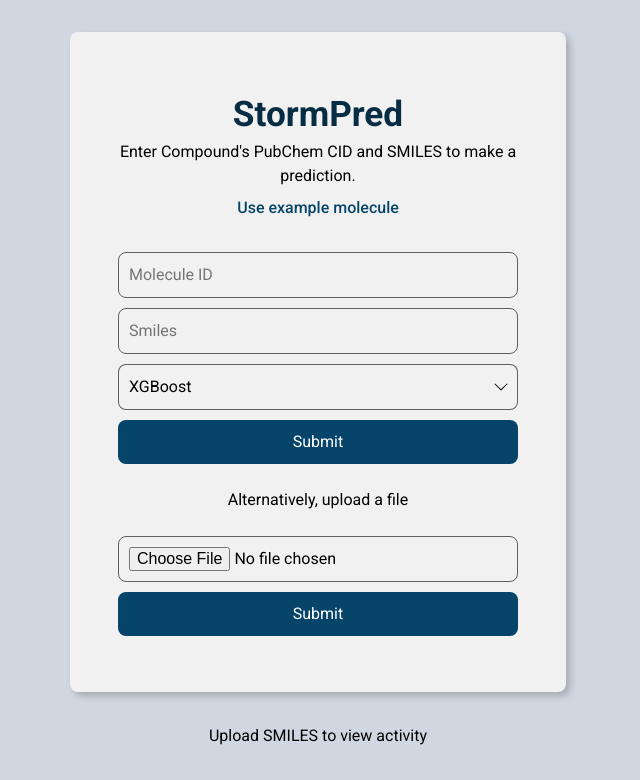
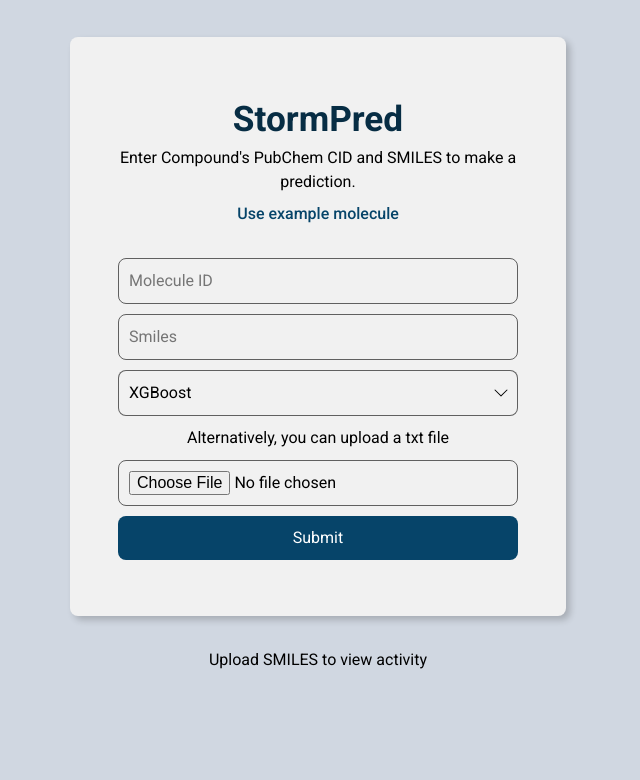
Before and after one commit to cyrilakafia/AICPred, a Flask app: page /upload in a window 1280 px wide. Shown: the part 90-870 px from the top of the page, without its empty margins (322-962 px from the left). After the commit the page ends 759 px from the top, so only its background shows below. Run offline with Flask 3, Linux system fonts and the light colour scheme; parts of the project's set-up code (start-up, migrations or seed data) failed here and were passed over.

Commit message:
did not work

```diff
--- a/covidml/templates/upload.html
+++ b/covidml/templates/upload.html
@@ -42,15 +42,12 @@
           <div class="form-group">
             {{ form.model_type(class="form-control centered-input") }}
           </div>
-          <button type="submit" class="btn">Submit</button>
-        </form>
-        <br>
-        <p>Alternatively, upload a file</p>
-        <form id="upload-form" class="upload-section__form" method="POST" action="{{ url_for('upload_page') }}" aria-label="Upload">
-          {{ upload_file.hidden_tag() }}
-          <div class="form-group">
-            {{ upload_file.file(class="form-control centered-input") }}
-          </div>
+          <p>Alternatively, you can upload a txt file</p>
+          <form id="upload-form" class="upload-section__form" method="POST" action="{{ url_for('upload_page') }}" aria-label="Upload">
+            {{ upload_file.hidden_tag() }}
+            <div class="form-group">
+              {{ upload_file.file(class="form-control centered-input") }}
+            </div>
           <button type="submit" class="btn">Submit</button>
         </form>
       </div>
```
